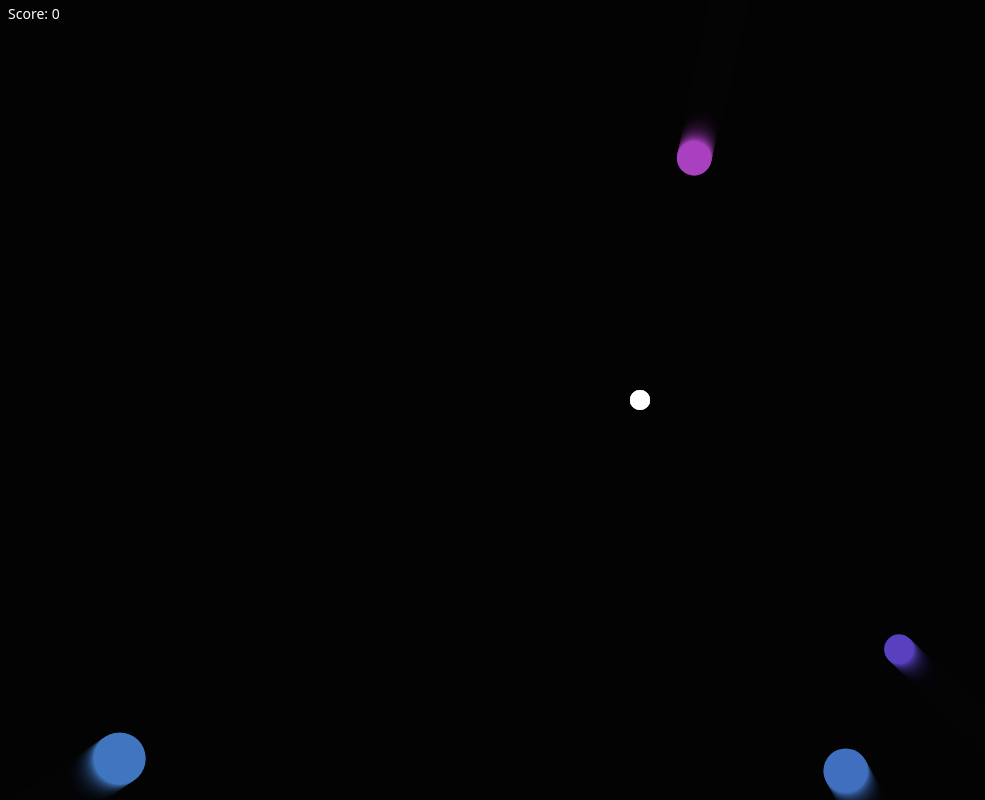
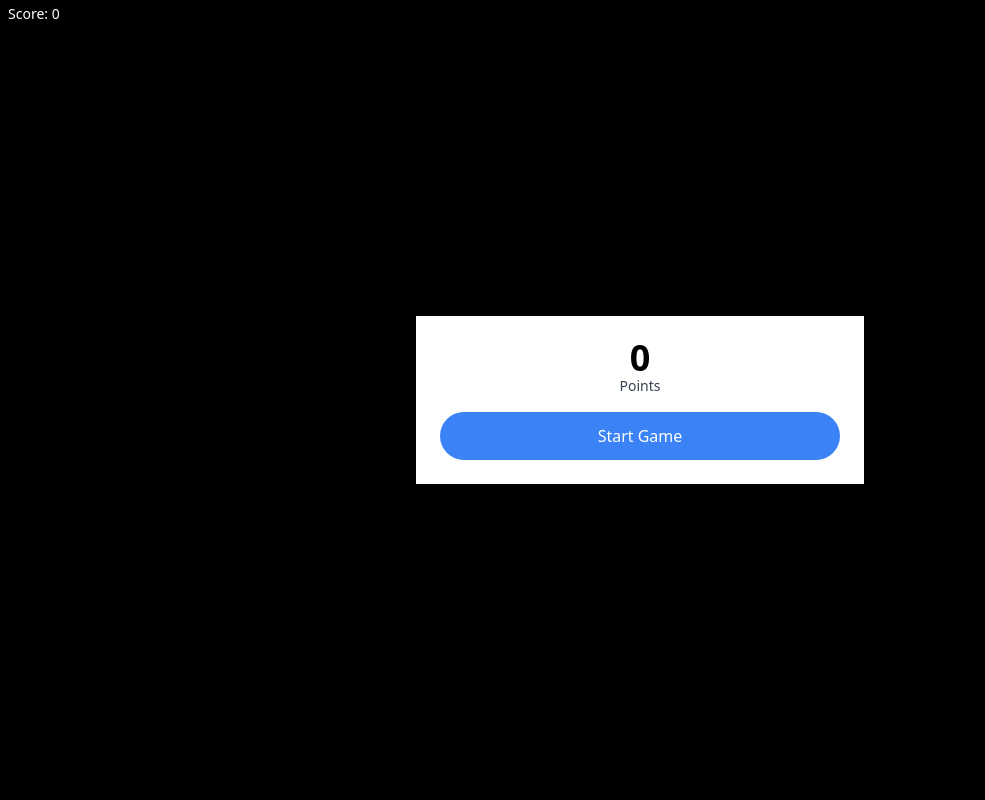
Before and after one commit to jinman36/shooter-game, a plain HTML site: page index.html in a window 1280 px wide. Shown: the whole page, without its empty margins (0-985 px from the left). Drawn offline with nearby package versions, Linux system fonts and the light colour scheme.

Commit message:
added start game button

```diff
--- a/index.html
+++ b/index.html
@@ -3,10 +3,21 @@
 <style>
     body{
         margin: 0;
+        background: black;
     }
 </style>
 
 <div class='fixed text-white text-sm ml-2 mt-1 select-none'><span>Score: </span><span id='scoreEl'>0</span></div>
+
+<div class = 'fixed inset-0 flex items-center justify-center' id = 'modalEl'>
+    <div class='bg-white max-w-md w-full p-6 text-center'>
+        <h1 class='text-4xl font-bold leading-none'>0</h1>
+        <p class='text-sm text-gray-700 mb-4'>Points</p>
+        <div>
+            <button class='bg-blue-500 text-white w-full py-3 rounded-full' id = "startGameButton">Start Game</button>
+        </div>
+    </div>
+</div>
 <canvas></canvas>
 
 <script src="https://cdnjs.cloudflare.com/ajax/libs/gsap/3.5.1/gsap.min.js" integrity="sha512-IQLehpLoVS4fNzl7IfH8Iowfm5+RiMGtHykgZJl9AWMgqx0AmJ6cRWcB+GaGVtIsnC4voMfm8f2vwtY+6oPjpQ==" crossorigin="anonymous"></script>
--- a/index.js
+++ b/index.js
@@ -6,7 +6,8 @@ canvas.width = innerWidth
 canvas.height = innerHeight
 
 const scoreEl= document.querySelector('#scoreEl')
-
+const startGameButton = document.querySelector ('#startGameButton')
+const modalEl = document.querySelector ('#modalEl')
 
 class Player {
     constructor(x, y, radius, color) {
@@ -235,6 +236,8 @@ addEventListener('click', (event) => {
     )
 })
 
-
-animate()
-spawnEnemies()
+startGameButton.addEventListener ('click', () => {
+    animate()
+    spawnEnemies()
+    modalEl.style.display = 'none'
+})
```
